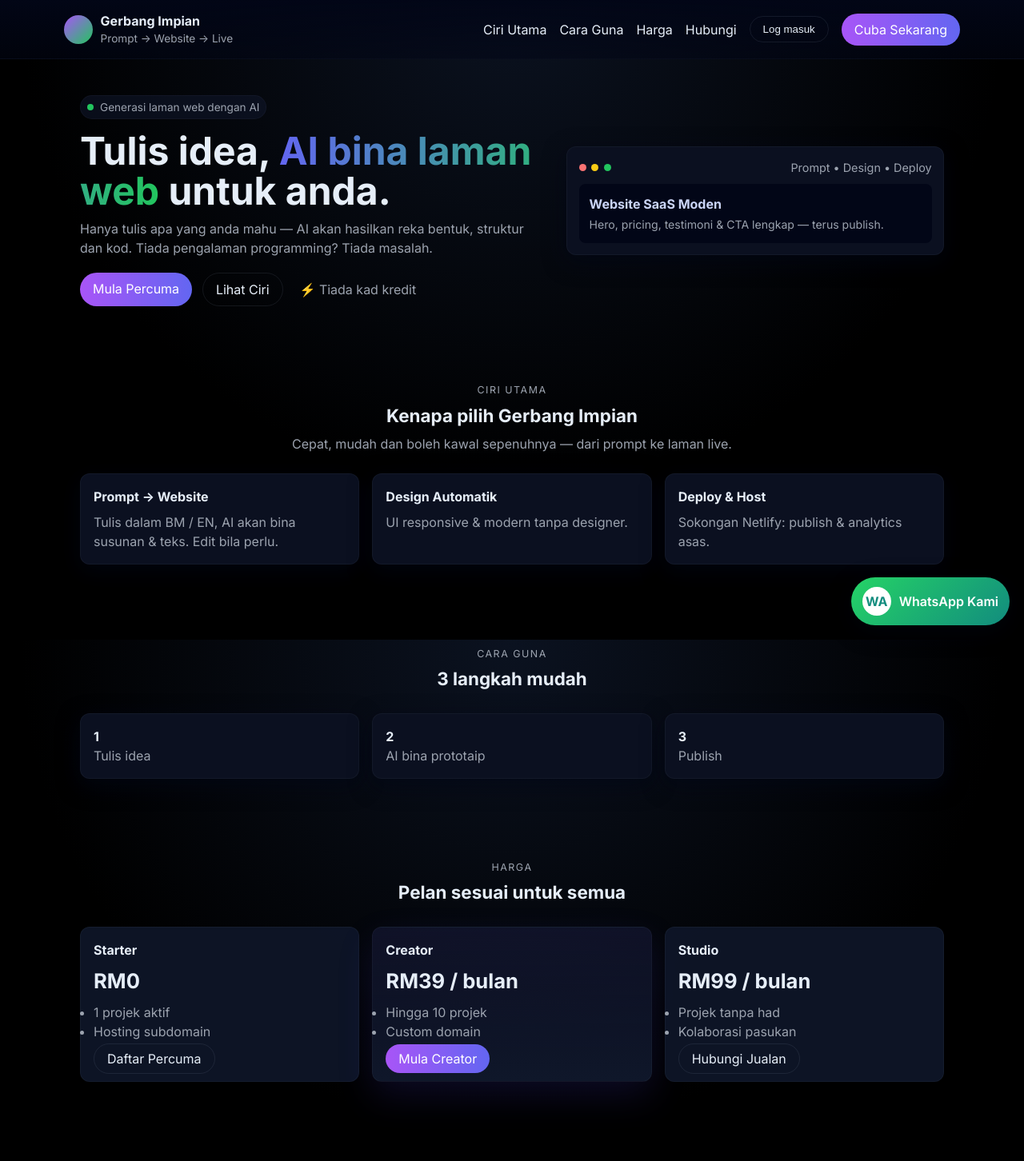
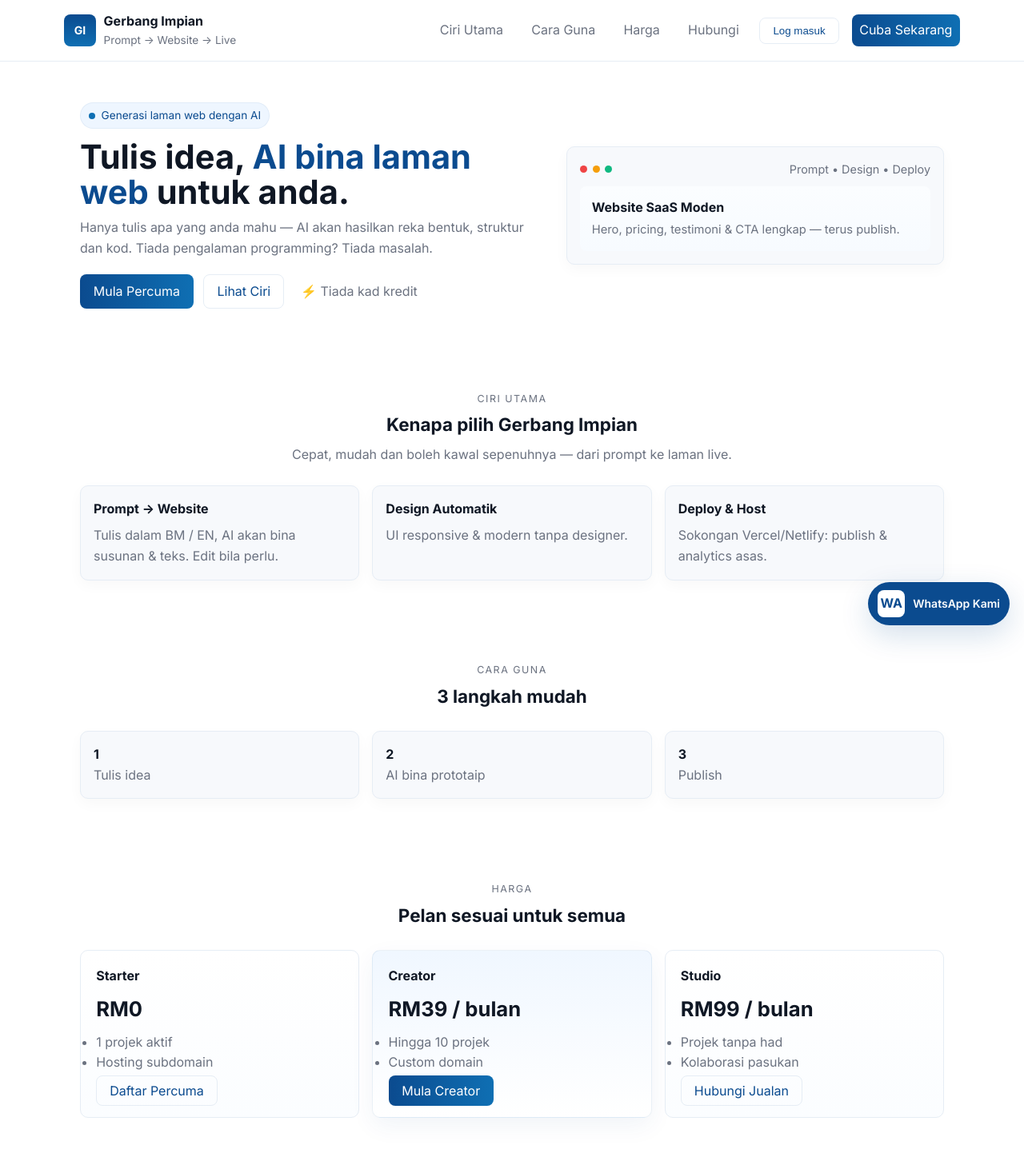
Before and after one commit to amirinrosli7/belajar-github, a plain HTML site: page index.html in a window 1280 px wide. Shown: the top 1452 px of the page at 80% size. Drawn offline with Linux system fonts and the light colour scheme.

Commit message:
Add files via upload

```diff
--- a/index.html
+++ b/index.html
@@ -1,4 +1,4 @@
-<!DOCTYPE html>
+<!doctype html>
 <html lang="ms">
 <head>
   <meta charset="utf-8"/>
@@ -9,77 +9,89 @@
   <link href="https://fonts.bunny.net/css?family=inter:400,500,600,700" rel="stylesheet" />
   <style>
     :root{
-      --bg:#050816; --card:#0b1020; --accent:#6366f1; --accent-2:#22c55e;
-      --text:#e6eef8; --muted:#9ca3af; --maxw:1120px;
+      --bg:#ffffff;
+      --surface:#ffffff;
+      --card:#f7f9fc;
+      --accent:#0b4b8f;   /* corporate navy */
+      --accent-2:#0f6fb3;
+      --muted:#6b7280;
+      --text:#0f1724;
+      --border:#e6edf5;
+      --maxw:1120px;
     }
     *{box-sizing:border-box;margin:0;padding:0}
     html,body{height:100%}
-    body{font-family:"Inter",system-ui,-apple-system,Segoe UI,Roboto; background: radial-gradient(circle at top,#0b1220 0,#000 60%); color:var(--text); -webkit-font-smoothing:antialiased; line-height:1.5}
+    body{font-family:"Inter",system-ui,-apple-system,Segoe UI,Roboto; background:var(--bg); color:var(--text); -webkit-font-smoothing:antialiased; line-height:1.6}
     a{color:inherit;text-decoration:none}
     .container{max-width:var(--maxw);margin:0 auto;padding:0 1.25rem}
-    header{position:sticky;top:0;z-index:40;background:linear-gradient(to bottom,rgba(2,6,23,0.95),rgba(2,6,23,0.5));border-bottom:1px solid rgba(148,163,184,0.04)}
+    header{position:sticky;top:0;z-index:40;background:rgba(255,255,255,0.95);border-bottom:1px solid var(--border)}
     .nav{display:flex;align-items:center;justify-content:space-between;padding:.9rem 0}
     .brand{display:flex;gap:.6rem;align-items:center}
-    .logo{width:36px;height:36px;border-radius:999px;background:linear-gradient(135deg,#a855f7,#22c55e)}
-    .nav-links{display:flex;gap:1rem;align-items:center}
-    .btn{padding:.5rem 1rem;border-radius:999px;border:1px solid rgba(148,163,184,0.12);background:transparent;color:var(--text);cursor:pointer}
-    .btn-primary{background:linear-gradient(90deg,#a855f7,#6366f1);border:none;color:white}
+    .logo{width:40px;height:40px;border-radius:8px;background:linear-gradient(180deg,var(--accent),var(--accent-2));display:flex;align-items:center;justify-content:center;color:white;font-weight:700;font-size:14px}
+    .nav-links{display:flex;gap:1rem;align-items:center;color:var(--muted)}
+    .nav-links a{padding:.45rem .6rem;border-radius:8px}
+    .nav-links a:hover{background:#f1f6fb;color:var(--accent)}
+    .btn{padding:.5rem 1rem;border-radius:8px;border:1px solid var(--border);background:transparent;color:var(--accent);cursor:pointer}
+    .btn-primary{background:linear-gradient(90deg,var(--accent),var(--accent-2));border:none;color:white;padding:.55rem 1.05rem}
 
     /* hero */
-    .hero{padding:2.8rem 0}
+    .hero{padding:3.2rem 0}
     .hero-grid{display:grid;grid-template-columns:1.1fr .9fr;gap:2rem;align-items:center}
-    .hero-title{font-size:clamp(2.2rem,2rem + 1.5vw,3rem);font-weight:700;line-height:1.05}
-    .hero-sub{color:var(--muted);margin-top:.6rem;max-width:36rem}
+    .hero-title{font-size:clamp(1.9rem,1.6rem + 1.8vw,2.6rem);font-weight:700;line-height:1.05;color:var(--text)}
+    .hero-sub{color:var(--muted);margin-top:.6rem;max-width:40rem}
 
     /* sections */
     section{padding:3.2rem 0}
     .section-header{text-align:center;margin-bottom:1.6rem}
     .section-eyebrow{font-size:.78rem;color:var(--muted);letter-spacing:.12em;text-transform:uppercase;margin-bottom:.3rem}
-    .section-title{font-size:1.4rem;font-weight:700}
+    .section-title{font-size:1.4rem;font-weight:700;color:var(--text)}
     .section-desc{color:var(--muted);max-width:40rem;margin:0.4rem auto 0}
 
     /* features */
     .features-grid{display:grid;grid-template-columns:repeat(3,1fr);gap:1rem}
-    .card{background:var(--card);padding:1rem;border-radius:12px;border:1px solid rgba(148,163,184,0.06);box-shadow:0 8px 28px rgba(2,6,23,0.6)}
+    .card{background:var(--card);padding:1rem;border-radius:10px;border:1px solid var(--border);box-shadow:0 6px 18px rgba(16,24,40,0.03)}
 
     /* pricing */
     .pricing-grid{display:grid;grid-template-columns:repeat(3,1fr);gap:1rem}
-    .pricing-card{padding:1rem;border-radius:12px;background:rgba(15,23,42,0.9);border:1px solid rgba(148,163,184,0.06)}
-    .pricing-card.highlight{background:linear-gradient(180deg,rgba(99,102,241,0.12),rgba(15,23,42,1));box-shadow:0 18px 45px rgba(79,70,229,0.15)}
+    .pricing-card{padding:1.2rem;border-radius:10px;background:linear-gradient(180deg,#ffffff,#fbfdff);border:1px solid var(--border)}
+    .pricing-card.highlight{background:linear-gradient(180deg,#f0f7ff,#ffffff);box-shadow:0 10px 30px rgba(11,75,143,0.06);border:1px solid rgba(11,75,143,0.08)}
 
     /* testimonial & faq */
     .split{display:grid;grid-template-columns:1.05fr .95fr;gap:1rem}
-    .testimonial{padding:1rem;border-radius:12px;background:rgba(15,23,42,0.95);border:1px solid rgba(148,163,184,0.05)}
-    .stars{color:#fbbf24}
+    .testimonial{padding:1rem;border-radius:10px;background:#ffffff;border:1px solid var(--border)}
+    .stars{color:#f59e0b}
 
     /* contact form */
     form { width:100%; }
-    .form-wrap{max-width:680px;margin:0 auto;background:rgba(10,14,20,0.6);padding:1.25rem;border-radius:12px;border:1px solid rgba(148,163,184,0.06) }
+    .form-wrap{max-width:680px;margin:0 auto;background:var(--surface);padding:1.25rem;border-radius:10px;border:1px solid var(--border) }
     .field{margin-bottom:.9rem}
     label{display:block;margin-bottom:.25rem;color:var(--muted);font-size:.92rem}
     input[type="text"], input[type="email"], textarea, select{
-      width:100%;padding:.7rem;border-radius:8px;border:1px solid rgba(100,110,140,0.15);background:#06101a;color:var(--text)
+      width:100%;padding:.7rem;border-radius:8px;border:1px solid var(--border);background:transparent;color:var(--text)
     }
 
     /* floating whatsapp */
-    .whatsapp-float{position:fixed;right:18px;bottom:18px;z-index:9999;display:inline-flex;align-items:center;gap:10px;background:linear-gradient(135deg,#25D366,#128C7E);color:white;padding:12px 14px;border-radius:999px;box-shadow:0 8px 30px rgba(2,6,23,0.45);font-weight:600}
-    .wa-icon{width:36px;height:36px;border-radius:999px;background:white;display:inline-flex;align-items:center;justify-content:center;color:#128C7E;font-weight:700}
-    @media(max-width:720px){.hero-grid{grid-template-columns:1fr}.features-grid,.pricing-grid{grid-template-columns:1fr}.nav-links{display:none}.wa-text{display:none}}
+    .whatsapp-float{position:fixed;right:18px;bottom:18px;z-index:9999;display:inline-flex;align-items:center;gap:10px;background:var(--accent);color:white;padding:10px 12px;border-radius:999px;box-shadow:0 12px 36px rgba(11,75,143,0.18);font-weight:600}
+    .wa-icon{width:34px;height:34px;border-radius:8px;background:white;display:inline-flex;align-items:center;justify-content:center;color:var(--accent);font-weight:700}
+    .wa-text{font-size:14px}
+    @media(max-width:820px){.hero-grid{grid-template-columns:1fr}.features-grid,.pricing-grid{grid-template-columns:1fr}.nav-links{display:none}.wa-text{display:none}}
 
     /* modal */
-    .modal{position:fixed;inset:0;display:flex;align-items:center;justify-content:center;background:rgba(0,0,0,0.5);z-index:10000;visibility:hidden;opacity:0;transition:.18s}
+    .modal{position:fixed;inset:0;display:flex;align-items:center;justify-content:center;background:rgba(10,20,40,0.45);z-index:10000;visibility:hidden;opacity:0;transition:.18s}
     .modal.show{visibility:visible;opacity:1}
-    .modal-card{background:var(--card);padding:1.4rem;border-radius:10px;max-width:520px;width:calc(100% - 40px)}
-    .close-btn{background:transparent;border:1px solid rgba(148,163,184,0.06);padding:.4rem .6rem;border-radius:8px;color:var(--muted);cursor:pointer}
+    .modal-card{background:var(--surface);padding:1.4rem;border-radius:10px;max-width:520px;width:calc(100% - 40px);border:1px solid var(--border)}
+    .close-btn{background:transparent;border:1px solid var(--border);padding:.45rem .7rem;border-radius:8px;color:var(--muted);cursor:pointer}
+
+    footer{border-top:1px solid var(--border);padding:1.2rem 0;background:var(--surface);color:var(--muted)}
   </style>
 </head>
 <body>
   <header>
     <div class="container nav">
       <div class="brand">
-        <div class="logo"></div>
+        <div class="logo">GI</div>
         <div>
-          <div style="font-weight:700">Gerbang Impian</div>
+          <div style="font-weight:700;color:var(--text)">Gerbang Impian</div>
           <div style="font-size:.85rem;color:var(--muted)">Prompt → Website → Live</div>
         </div>
       </div>
@@ -100,12 +112,12 @@
     <section class="hero">
       <div class="container hero-grid">
         <div>
-          <div style="display:inline-flex;gap:.5rem;align-items:center;padding:.25rem .5rem;border-radius:999px;background:rgba(15,23,42,0.6);border:1px solid rgba(148,163,184,0.05);font-size:.85rem;color:var(--muted)">
+          <div style="display:inline-flex;gap:.5rem;align-items:center;padding:.28rem .6rem;border-radius:999px;background:#eef6ff;border:1px solid rgba(11,75,143,0.06);font-size:.85rem;color:var(--accent)">
             <div style="width:8px;height:8px;border-radius:999px;background:var(--accent-2)"></div>
             Generasi laman web dengan AI
           </div>
 
-          <h1 class="hero-title" style="margin-top:.9rem">Tulis idea, <span style="background:linear-gradient(90deg,var(--accent),var(--accent-2));-webkit-background-clip:text;color:transparent">AI bina laman web</span> untuk anda.</h1>
+          <h1 class="hero-title" style="margin-top:.9rem">Tulis idea, <span style="color:var(--accent);">AI bina laman web</span> untuk anda.</h1>
           <p class="hero-sub">Hanya tulis apa yang anda mahu — AI akan hasilkan reka bentuk, struktur dan kod. Tiada pengalaman programming? Tiada masalah.</p>
 
           <div style="margin-top:1.2rem;display:flex;gap:.8rem;flex-wrap:wrap">
@@ -116,18 +128,18 @@
         </div>
 
         <div>
-          <div class="card" style="padding:.9rem">
+          <div class="card" style="padding:1rem">
             <div style="display:flex;justify-content:space-between;align-items:center;margin-bottom:.6rem">
               <div style="display:flex;gap:.4rem;align-items:center">
-                <div style="width:9px;height:9px;border-radius:999px;background:#f97373"></div>
-                <div style="width:9px;height:9px;border-radius:999px;background:#facc15"></div>
-                <div style="width:9px;height:9px;border-radius:999px;background:#22c55e"></div>
+                <div style="width:9px;height:9px;border-radius:999px;background:#ef4444"></div>
+                <div style="width:9px;height:9px;border-radius:999px;background:#f59e0b"></div>
+                <div style="width:9px;height:9px;border-radius:999px;background:#10b981"></div>
               </div>
               <div style="color:var(--muted);font-size:.9rem">Prompt • Design • Deploy</div>
             </div>
-            <div style="background:#020617;padding:.8rem;border-radius:8px;color:#cbd5f5">
+            <div style="background:linear-gradient(180deg,#fbfdff,#f7fbff);padding:.9rem;border-radius:8px;color:var(--text)">
               <h4 style="margin:0 0 .2rem 0">Website SaaS Moden</h4>
-              <p style="margin:0;color:var(--muted);font-size:.88rem">Hero, pricing, testimoni & CTA lengkap — terus publish.</p>
+              <p style="margin:0;color:var(--muted);font-size:.92rem">Hero, pricing, testimoni & CTA lengkap — terus publish.</p>
             </div>
           </div>
         </div>
@@ -154,7 +166,7 @@
           </div>
           <div class="card">
             <div style="font-weight:700;margin-bottom:.5rem">Deploy & Host</div>
-            <div style="color:var(--muted)">Sokongan Netlify: publish & analytics asas.</div>
+            <div style="color:var(--muted)">Sokongan Vercel/Netlify: publish & analytics asas.</div>
           </div>
         </div>
       </div>
@@ -315,9 +327,9 @@
   </main>
 
   <footer>
-    <div class="container" style="display:flex;justify-content:space-between;align-items:center;gap:1rem;flex-wrap:wrap;padding:1.2rem 0">
-      <div>© <span id="year"></span> Gerbang Impian</div>
-      <div style="color:var(--muted)"><a href="#">Terma</a> • <a href="#">Privasi</a></div>
+    <div class="container" style="display:flex;justify-content:space-between;align-items:center;gap:1rem;flex-wrap:wrap;">
+      <div style="color:var(--muted)">© <span id="year"></span> Gerbang Impian</div>
+      <div style="color:var(--muted)"><a href="#" style="color:var(--muted)">Terma</a> • <a href="#" style="color:var(--muted)">Privasi</a></div>
     </div>
   </footer>
 
@@ -342,16 +354,11 @@
     // set year
     document.getElementById('year').textContent = new Date().getFullYear();
 
-    // Helper: open WhatsApp with encoded message
     function openWhatsApp(number, msg) {
       const base = 'https://wa.me/' + encodeURIComponent(number) + '?text=' + encodeURIComponent(msg);
       window.open(base, '_blank');
     }
 
-    // Contact form handling:
-    // - Send form via fetch to Netlify (so Netlify Forms records it)
-    // - Then open WhatsApp in new tab with prefilled message (optional)
-    // - Show thank-you modal
     const contactForm = document.getElementById('contactForm');
     const thankModal = document.getElementById('thankModal');
     const closeModal = document.getElementById('closeModal');
@@ -360,21 +367,15 @@
 
     contactForm.addEventListener('submit', function(e) {
       e.preventDefault();
-
-      // basic UI disable
       const submitBtn = contactForm.querySelector('button[type="submit"]');
       submitBtn.disabled = true;
       submitBtn.textContent = 'Menghantar...';
-
-      // prepare form data
       const formData = new FormData(contactForm);
 
-      // fetch POST to the current site (Netlify will record this)
       fetch(window.location.pathname, {
         method: 'POST',
         body: formData
       }).then(function(resp) {
-        // success path: open WhatsApp (with user info) and show modal
         const name = (document.getElementById('nameField')||{}).value || '';
         const email = (document.getElementById('emailField')||{}).value || '';
         const phone = (document.getElementById('phoneField')||{}).value || '';
@@ -382,16 +383,8 @@
         const message = (document.getElementById('messageField')||{}).value || '';
 
         const waMsg = `Hai, saya ${name} (${phone || email}) berminat dengan pakej: ${pakej}. Mesej: ${message}`;
-        // set modal WA link
         modalWA.href = 'https://wa.me/' + WA_NUMBER + '?text=' + encodeURIComponent(waMsg);
-
-        // open whatsapp in new tab for immediate chat (optional)
-        // window.open('https://wa.me/' + WA_NUMBER + '?text=' + encodeURIComponent(waMsg), '_blank');
-
-        // show modal
         thankModal.classList.add('show');
-
-        // reset form UI
         contactForm.reset();
         submitBtn.disabled = false;
         submitBtn.textContent = 'Hantar Mesej';
@@ -402,39 +395,17 @@
       });
     });
 
-    // Close modal
     closeModal.addEventListener('click', function(){ thankModal.classList.remove('show'); });
 
-    // Demo button: preview WhatsApp message without submitting
     document.getElementById('demoBtn').addEventListener('click', function(){
       const name = (document.getElementById('nameField')||{}).value || 'Nama';
       const phone = (document.getElementById('phoneField')||{}).value || '0123456789';
       const pakej = contactForm.querySelector('select[name="pakej"]').value || '';
       const message = (document.getElementById('messageField')||{}).value || 'Saya berminat';
-
       const waMsg = `Hai, saya ${name} (${phone}) berminat dengan pakej: ${pakej}. Mesej: ${message}`;
       openWhatsApp(WA_NUMBER, waMsg);
     });
-
-    // Optional: progressive enhancement for Netlify admin view (no action needed)
   </script>
-
-  <!-- ANALYTICS / PIXEL PLACEHOLDER -->
-  <!--
-    1) Google Analytics / GA4: paste gtag script here
-    2) Facebook Pixel: paste pixel script here
-  -->
-
-  <!-- INSTRUCTIONS (Admin) -->
-  <!--
-    AUTO-REPLY EMAIL (recommended via Zapier/Make):
-    - Go to Netlify dashboard -> Site -> Forms -> contact-form -> Notifications
-    - Set webhook to Zapier/Make OR use "Add notification -> Webhook"
-    - In Zapier: receive webhook -> "Send Email" (via Gmail or SMTP) to {{form.email}}
-      Use the webhook payload to craft an auto-reply (subject & body).
-    OR use Netlify Functions:
-    - Build a serverless function that triggers on form submission (via Netlify Forms event) and sends email via SendGrid/Mailgun.
-  -->
 
 </body>
 </html>
```
